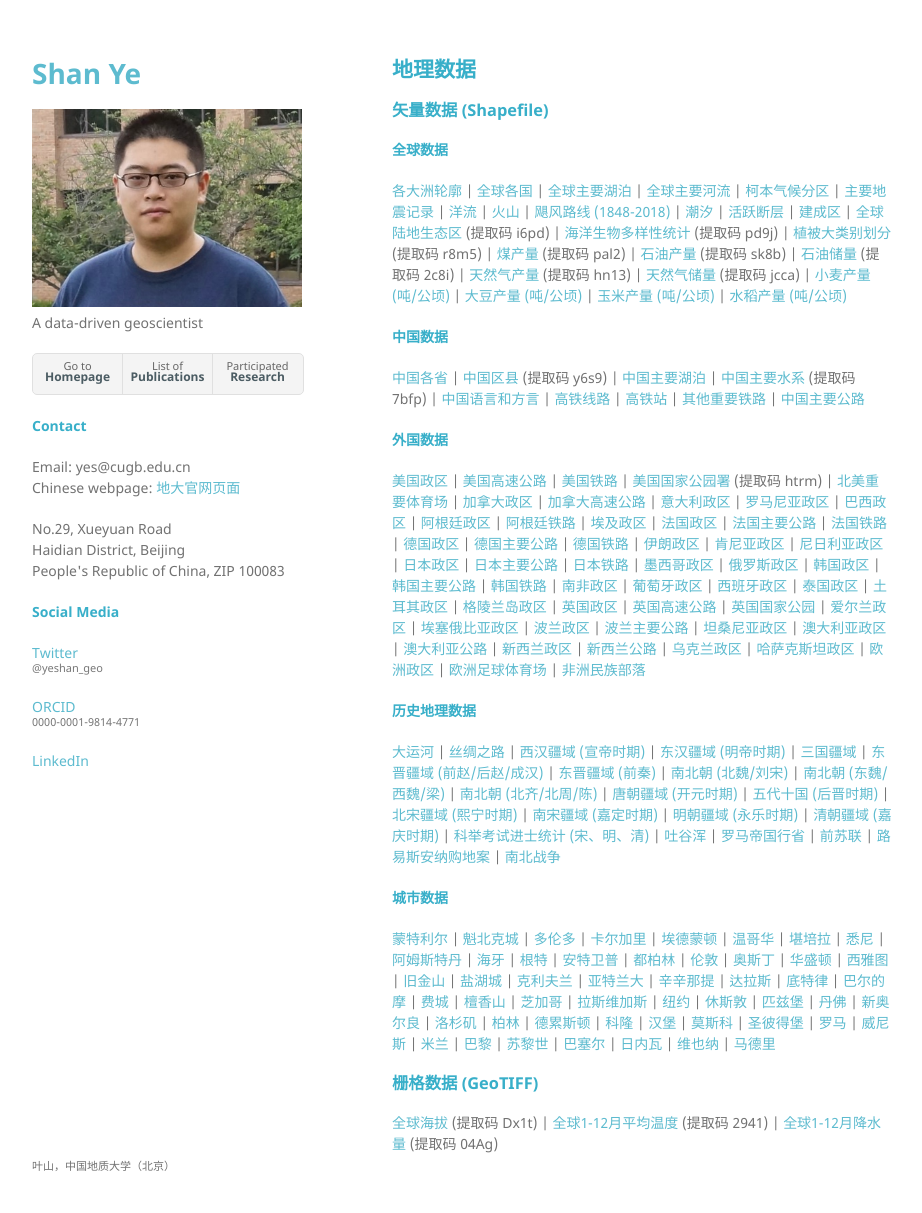
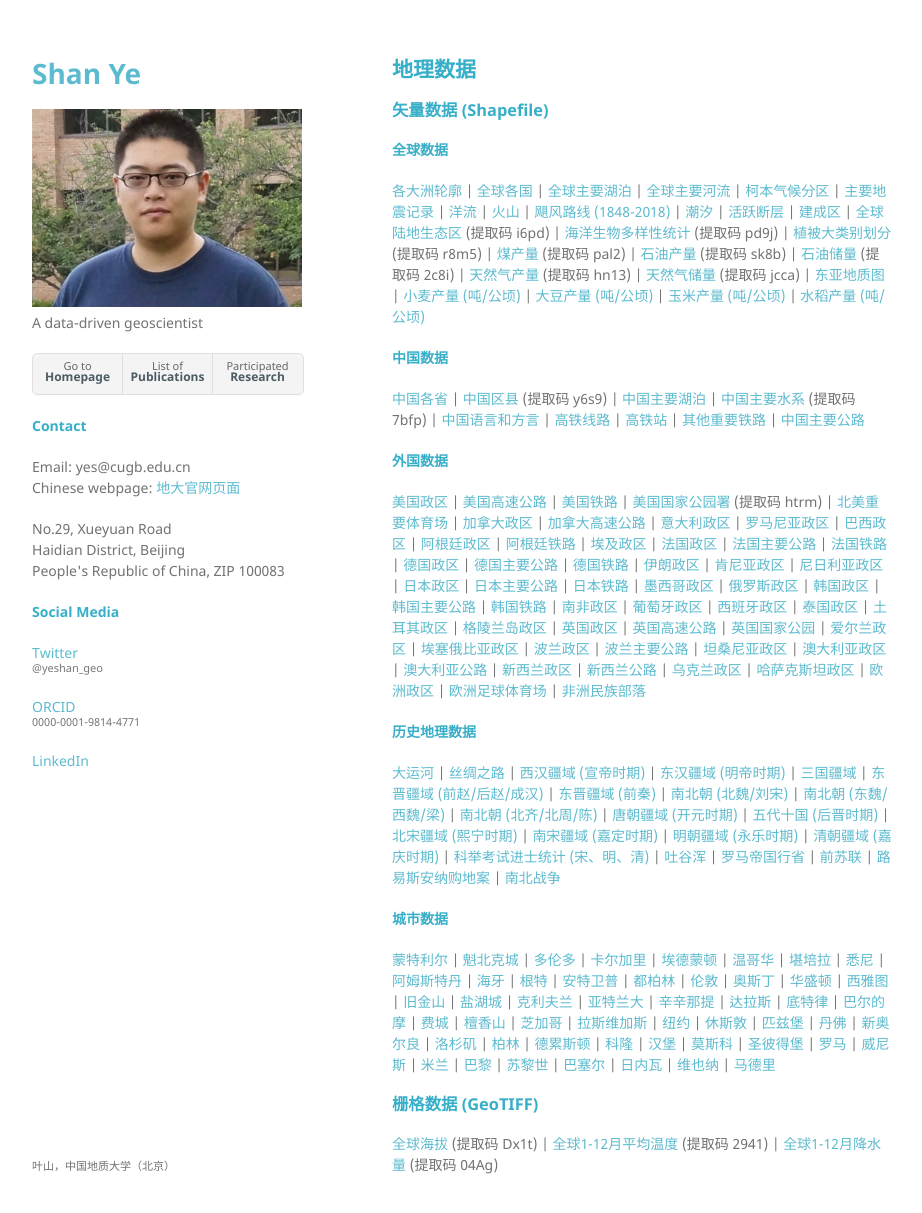
Before and after one commit to yeshan-geo/yeshan-geo.github.io, a Jekyll site: the page built from pages/geo_data.md, in a window 1280 px wide and 1245 px high. Shown: the top 1213 px of the window, without its empty margins (178-1100 px from the left). Built offline with Jekyll 4.4.1, drawn with Linux system fonts in a browser that asks for light colours; our own code applies the rules of GitHub Pages for plain Markdown files.

Commit message:
Update geo_data.md

```diff
--- a/pages/geo_data.md
+++ b/pages/geo_data.md
@@ -21,6 +21,7 @@
 [石油储量](https://pan.baidu.com/s/1PiMJ57ZzCIjC3EHxNwfXfQ) (提取码 2c8i) |
 [天然气产量](https://pan.baidu.com/s/14x6GX8J1QkjnufxcXw1H7Q) (提取码 hn13) |
 [天然气储量](https://pan.baidu.com/s/1pMakByoPnaxnDHZMp4cd6w) (提取码 jcca) |
+[东亚地质图](https://github.com/yeshancqcq/geographic_data/blob/main/world/aisa_geology.zip) |
 [小麦产量 (吨/公顷)](https://github.com/yeshancqcq/geographic_data/blob/main/world/Wheat_Yield.zip) |
 [大豆产量 (吨/公顷)](https://github.com/yeshancqcq/geographic_data/blob/main/world/Soybean_Yield.zip) |
 [玉米产量 (吨/公顷)](https://github.com/yeshancqcq/geographic_data/blob/main/world/Corn_Yield.zip) |
```
